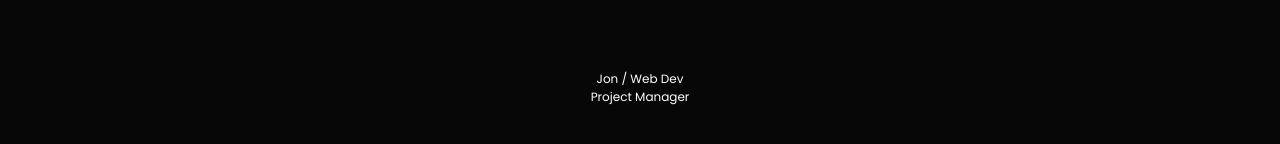
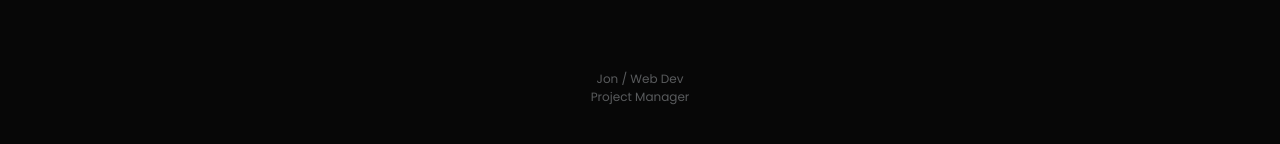
Before and after one commit to venoblin/teamhub-frontend, a React (Create React App) app: page / in a window 1280 px wide. Shown: the part 278-422 px from the top of the page. Built offline with nearby package versions, Linux system fonts and the light colour scheme; no server answers.

Commit message:
changed footer text color

```diff
--- a/src/components/Footer/Footer.css
+++ b/src/components/Footer/Footer.css
@@ -5,4 +5,5 @@ footer {
 footer p {
   margin: 0;
   font-size: 0.75rem;
+  color: #595b5d;
 }/*# sourceMappingURL=Footer.css.map */
--- a/src/components/Footer/Footer.scss
+++ b/src/components/Footer/Footer.scss
@@ -1,3 +1,5 @@
+@import '../../styles/vars/variables.scss';
+
 footer {
   padding: 2rem 0;
   text-align: center;
@@ -5,5 +7,6 @@ footer {
   p {
     margin: 0;
     font-size: 0.75rem;
+    color: $grayColor;
   }
 }
```
Also changed, not shown: 1 other file (tests, documents, lock files or other folders).
